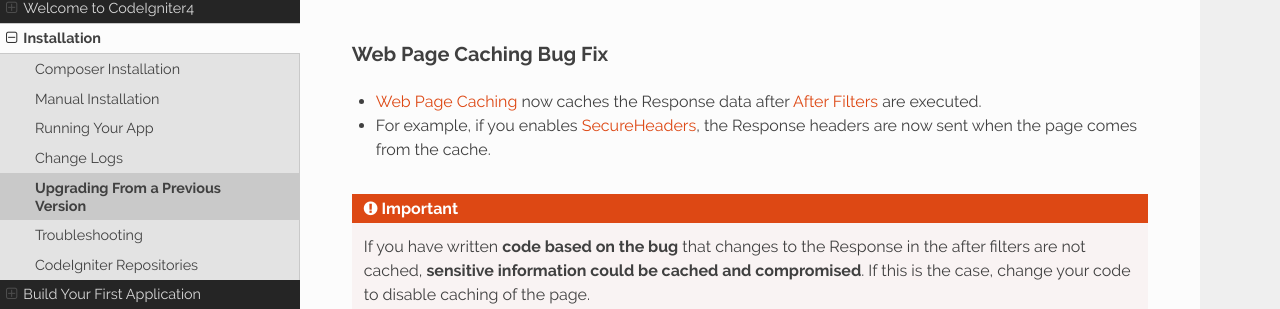
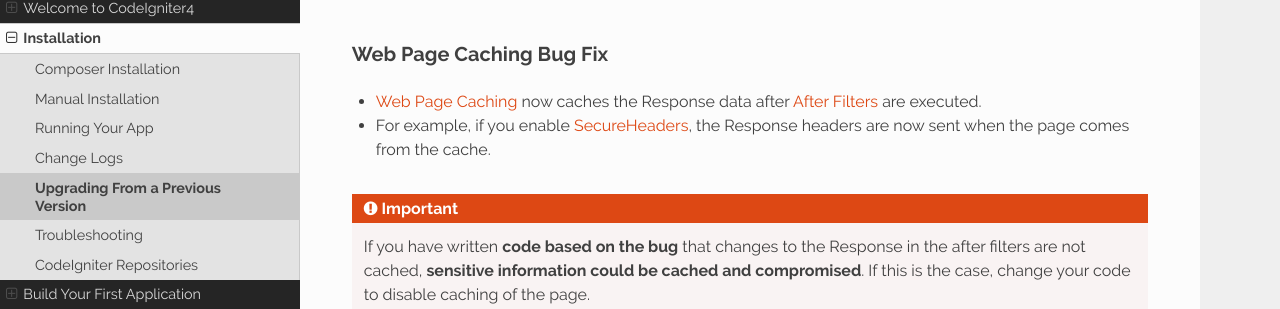
Before and after one commit to NEKOGET/ci4_user_guide_src, a Sphinx documentation site: the page built from source/installation/upgrade_422.rst, in a window 1280 px wide and 900 px high, scrolled down 508 px. Shown: the part 144-453 px from the top of the window. Built offline with Sphinx 7.4.7 and the Read the Docs theme 2.0.0, drawn with Linux system fonts in a browser that asks for light colours.

Commit message:
docs: fix typo
Co-authored-by: MGatner <mgatner@icloud.com>

```diff
--- a/source/installation/upgrade_422.rst
+++ b/source/installation/upgrade_422.rst
@@ -23,7 +23,7 @@ Web Page Caching Bug Fix
 ========================
 
 - :doc:`../general/caching` now caches the Response data after :ref:`after-filters` are executed.
-- For example, if you enables :ref:`secureheaders`, the Response headers are now sent when the page comes from the cache.
+- For example, if you enable :ref:`secureheaders`, the Response headers are now sent when the page comes from the cache.
 
 .. important:: If you have written **code based on the bug** that changes to the Response in the after filters are not cached, **sensitive information could be cached and compromised**. If this is the case, change your code to disable caching of the page.
 
```
